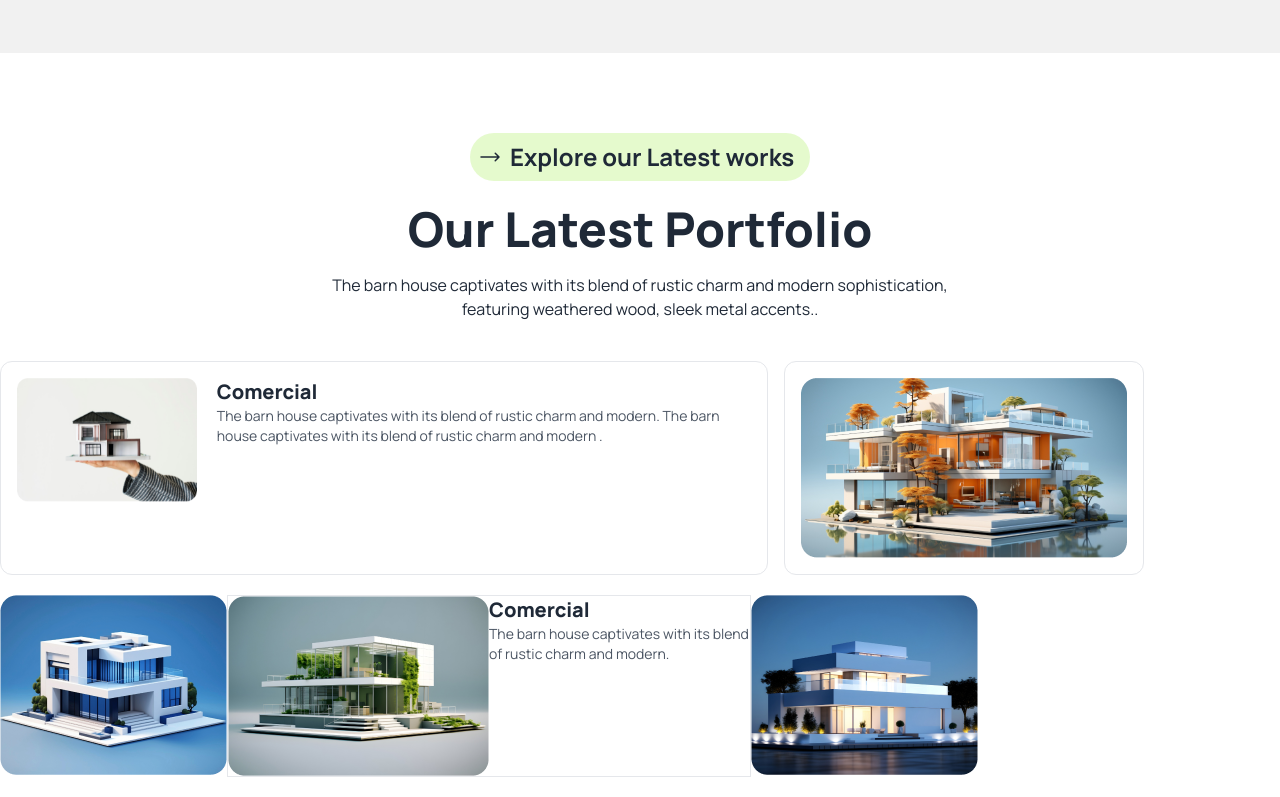
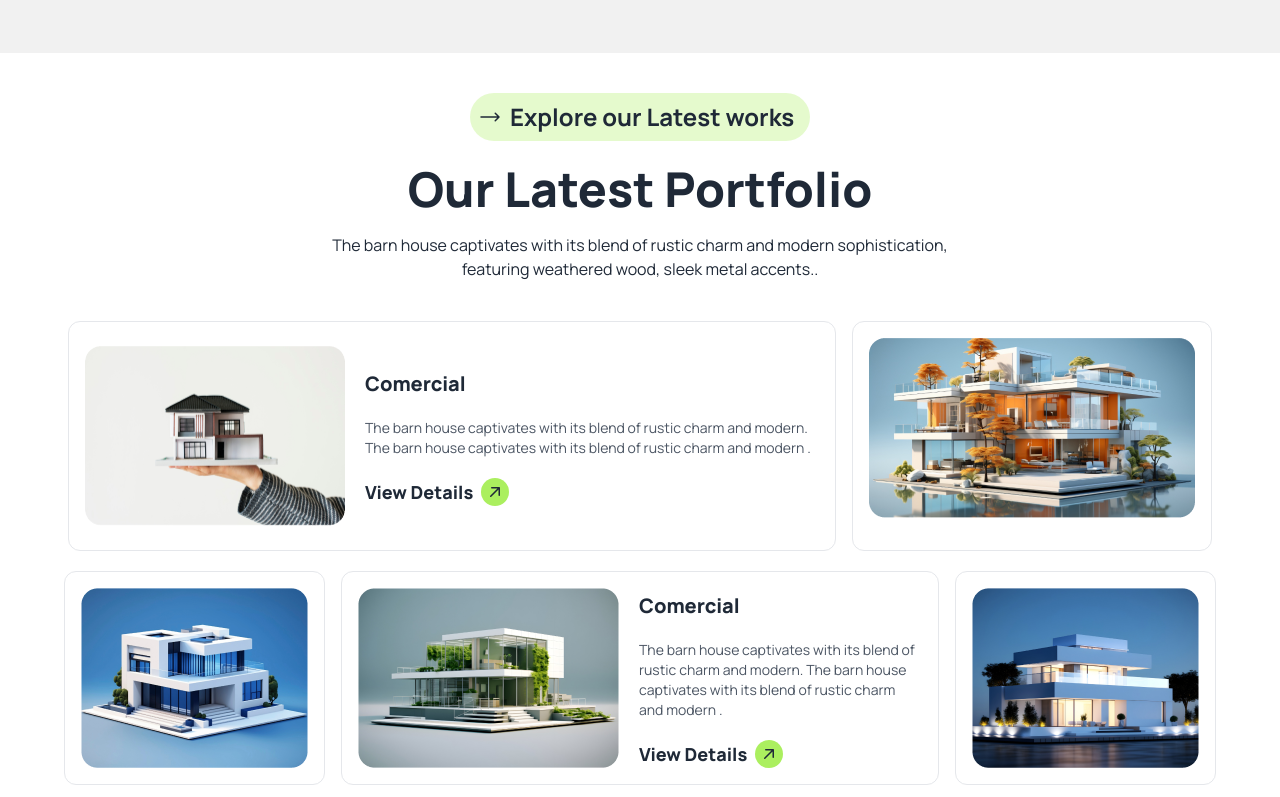
Before and after one commit to MAMUN0188/assignment-three, a plain HTML site: page index.html in a window 1280 px wide. Shown: the part 2303-3100 px from the top of the page. Drawn offline with nearby package versions, Linux system fonts and the light colour scheme.

Commit message:
half challenge part complete

```diff
--- a/index.html
+++ b/index.html
@@ -22,10 +22,19 @@
         background-image: url(./assets/bg.jpg);
     }
 
+
     @media screen and (max-width: 640px) {
         .work{
             visibility: hidden;
         }
+        /* Our letest portfolio-first div- last img  */
+        .f-div-img{
+            width: 85%;
+            margin:0 auto;
+            margin-top: 15px;
+        }
+
+
     }
 </style>
 
@@ -225,43 +234,67 @@
         </section>
 
         <!-- OUR LETEST PORTFOLIO -->
-        <section class="container mx-auto mt-20">
-            <!-- Writing part  -->
+        <section class=" lg:bg-white bg-[#f1f1f1] ">
+            <div class="container mx-auto pt-10">
+                <!-- Writing part  -->
             <div class="text-center pb-10">
-                <div class="flex bg-[#acef5f4f] p-2 rounded-3xl w-[340px] mx-auto items-center gap-2">
+                <div class="flex bg-[#acef5f4f] p-2 rounded-3xl lg:w-[340px] w-[240px] mx-auto items-center gap-2">
                     <svg xmlns="http://www.w3.org/2000/svg" viewBox="0 0 24 24" fill="currentColor" class="size-6">
                         <path fill-rule="evenodd" d="M16.72 7.72a.75.75 0 0 1 1.06 0l3.75 3.75a.75.75 0 0 1 0 1.06l-3.75 3.75a.75.75 0 1 1-1.06-1.06l2.47-2.47H3a.75.75 0 0 1 0-1.5h16.19l-2.47-2.47a.75.75 0 0 1 0-1.06Z" clip-rule="evenodd" />
                       </svg>
-                    <h4 class="font-bold text-2xl ">Explore our Latest works</h4>
+                    <h4 class="font-bold lg:text-2xl ">Explore our Latest works</h4>
                 </div>
-                <h1 class="text-5xl font-black mt-6 mb-5">Our Latest Portfolio</h1>
-                <p>The barn house captivates with its blend of rustic charm and modern sophistication, <br>featuring weathered wood, sleek metal accents..</p>
+                <h1 class="lg:text-5xl text-4xl font-black mt-6 mb-5">Our Latest Portfolio</h1>
+                <p class="mx-8">The barn house captivates with its blend of rustic charm and modern sophistication, <br>featuring weathered wood, sleek metal accents..</p>
             </div>
             <!-- box part  -->
             <div class="">
-                <div class="lg:flex gap-4 mb-5">
+                <div class="lg:flex justify-center gap-4 mb-5">
                     <!-- first div  -->
-                    <div class="flex p-4 border rounded-xl w-3/5">
-                        <div class=""><img class="w-[300px]" src="assets/img1.png" alt=""></div>
+                    <div class="lg:flex items-center p-4 border rounded-xl lg:w-3/5 w-[85%] lg:mx-0 mx-auto bg-white">
+                        <img class="w-[300px] mx-auto my-2" src="assets/img1.png" alt="">
                         <div class="ml-5">
-                            <h4 class="text-xl font-extrabold">Comercial</h4>
-                            <p class="text-gray-600 text-sm">The barn house captivates with its blend of rustic charm and modern. The barn house captivates with its blend of rustic charm and modern .</p>
+                            <h4 class="text-xl font-extrabold mt-1">Comercial</h4>
+                            <p class="text-gray-600 text-sm mt-5">The barn house captivates with its blend of rustic charm and modern. The barn house captivates with its blend of rustic charm and modern .</p>
+                            <div class="flex gap-2 mt-5">
+                                <h2 class="font-black text-lg">View Details</h2>
+                                <div class="p-1 bg-[#ABEF5F] rounded-full">
+                                    <svg xmlns="http://www.w3.org/2000/svg" viewBox="0 0 20 20" fill="currentColor" class="size-5">
+                                        <path fill-rule="evenodd" d="M5.22 14.78a.75.75 0 0 0 1.06 0l7.22-7.22v5.69a.75.75 0 0 0 1.5 0v-7.5a.75.75 0 0 0-.75-.75h-7.5a.75.75 0 0 0 0 1.5h5.69l-7.22 7.22a.75.75 0 0 0 0 1.06Z" clip-rule="evenodd" />
+                                    </svg>
+                                </div>
+                            </div>
                         </div>
                     </div>
-                    <div class="border p-4 rounded-xl"><img class="mx-auto" src="assets/img2.png" alt=""></div>
+                    <div class="border f-div-img bg-white p-4 rounded-xl"><img class="mx-auto" src="assets/img2.png" alt=""></div>
                 </div>
                 <!-- second div  -->
-                <div class="lg:flex">
-                    <div><img src="assets/img3.png" alt=""></div>
-                    <div class="border grid lg:grid-cols-2">
-                        <div><img src="assets/img4.png" alt=""></div>
-                        <div>
-                            <h4 class="text-xl font-extrabold">Comercial</h4>
-                            <p class="text-gray-600 text-sm">The barn house captivates with its blend <br> of rustic charm and modern.</p>
+                <div class="lg:flex lg:gap-4 justify-center">
+                    <!-- duita mile akta div  -->
+                    <div class="lg:flex justify-center lg:gap-4 items-center lg:ml-16">
+                        <img class="w-[300px] border rounded-xl p-4" src="assets/img3.png" alt="">
+                        <div class="">
+                            <!-- copy kore anlam  -->
+                            <div class="lg:flex items-center p-4 border rounded-xl w-5/5">
+                                <img class="w-[300px]" src="assets/img4.png" alt="">
+                                <div class="ml-5">
+                                    <h4 class="text-xl font-extrabold mt-1">Comercial</h4>
+                                    <p class="text-gray-600 text-sm mt-5">The barn house captivates with its blend of rustic charm and modern. The barn house captivates with its blend of rustic charm and modern .</p>
+                                    <div class="lg:flex lg:gap-2 mt-5">
+                                        <h2 class="font-black text-lg">View Details</h2>
+                                        <div class="p-1 bg-[#ABEF5F] rounded-full">
+                                            <svg xmlns="http://www.w3.org/2000/svg" viewBox="0 0 20 20" fill="currentColor" class="size-5">
+                                                <path fill-rule="evenodd" d="M5.22 14.78a.75.75 0 0 0 1.06 0l7.22-7.22v5.69a.75.75 0 0 0 1.5 0v-7.5a.75.75 0 0 0-.75-.75h-7.5a.75.75 0 0 0 0 1.5h5.69l-7.22 7.22a.75.75 0 0 0 0 1.06Z" clip-rule="evenodd" />
+                                            </svg>
+                                        </div>
+                                    </div>
+                                </div>
+                            </div>
                         </div>
                     </div>
-                    <div><img src="assets/img5.png" alt=""></div>
+                    <img class="lg:mr-16 w-[300px] border rounded-xl p-4" src="assets/img5.png" alt="">
                 </div>
+            </div>
             </div>
         </section>
 
```
